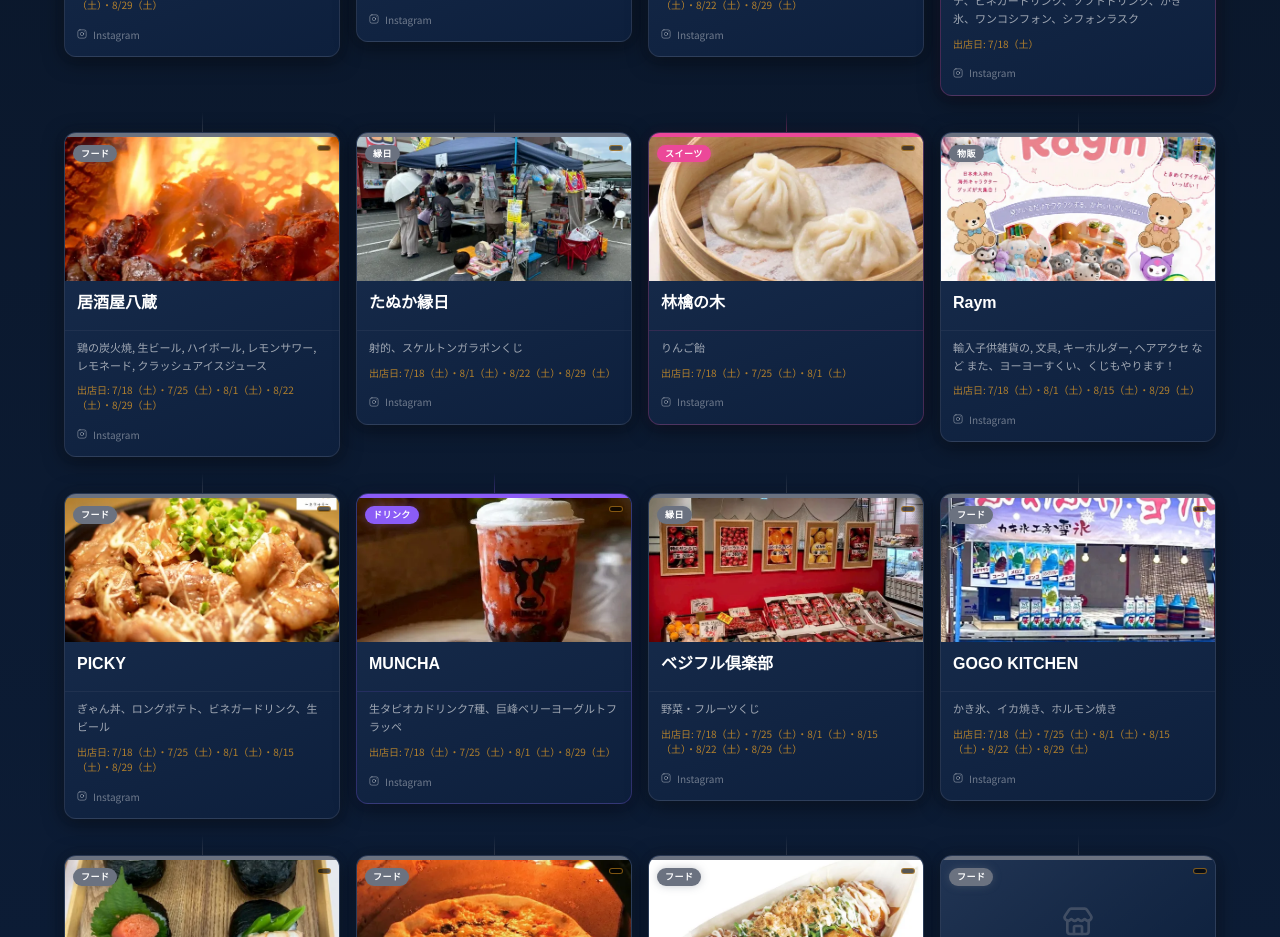
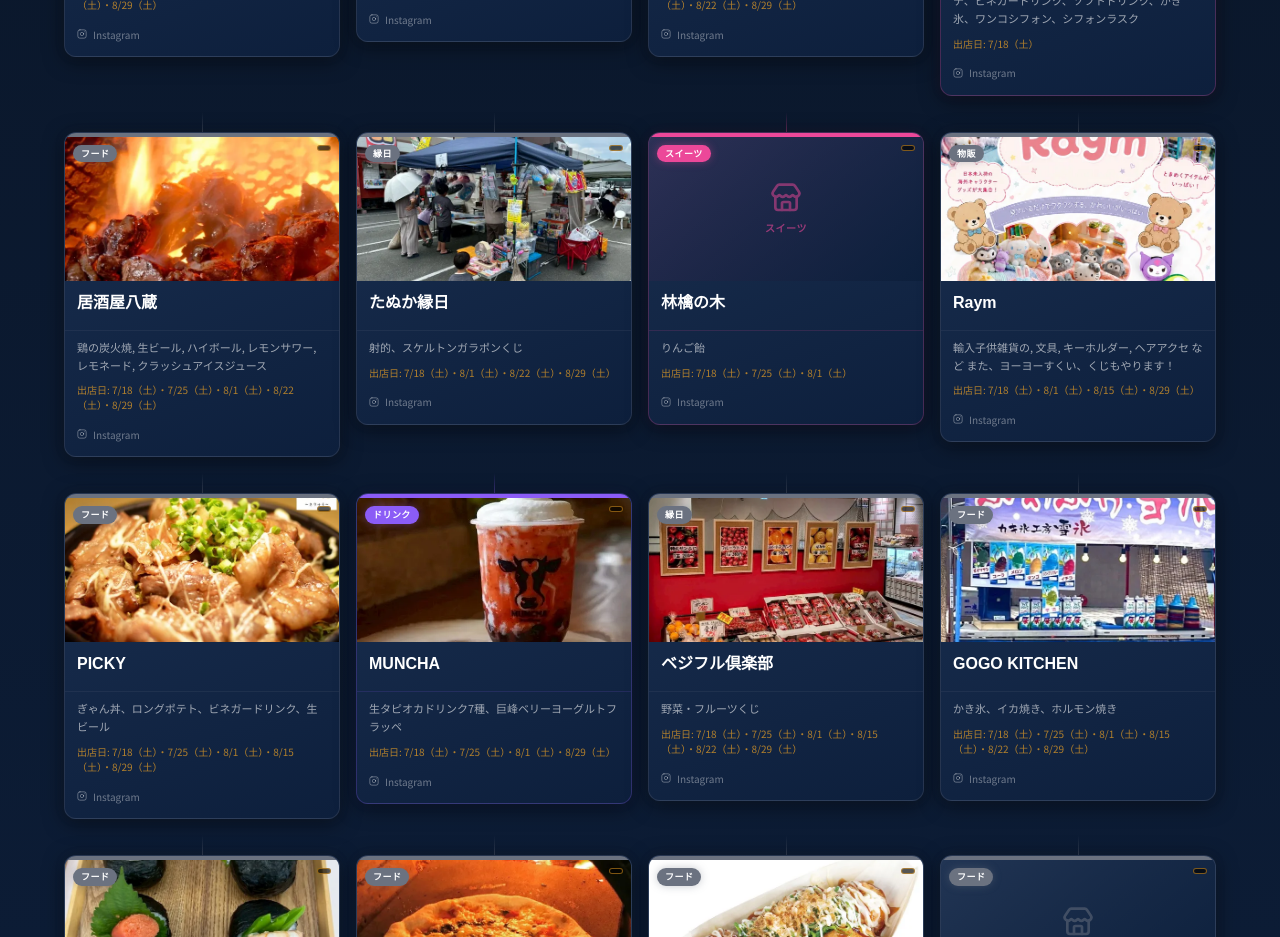
Before and after one commit to peiyangu/yoichiWebSite, a Next.js app: page /stores in a window 1280 px wide. Shown: the part 1960-2897 px from the top of the page. Built offline with nearby package versions, Linux system fonts and the light colour scheme; no server answers; a web font is replaced by a local one.

Commit message:
店舗の画像修正

```diff
--- a/data/stores.ts
+++ b/data/stores.ts
@@ -232,7 +232,7 @@ export const mockStores: Store[] = [
     name: "林檎の木",
     boothNumber: "",
     description: "りんご飴",
-    image: "/store-images/想一.jpg",
+    image: "",
     instagram: "https://www.instagram.com/ringonoki0320",
     days: ["2026-07-18","2026-07-25","2026-08-01"],
     genre: "スイーツ",
@@ -826,7 +826,7 @@ export const mockStores: Store[] = [
     name: "川部のからあげ",
     boothNumber: "",
     description: "老舗精肉店が作る中津唐揚げ",
-    image: "stores/川部のからあげ.jpg",
+    image: "/store-images/川部のからあげ.webp",
     instagram: "https://www.instagram.com/kawabe.no.karaage",
     days: ["2026-07-25","2026-08-15","2026-08-22","2026-08-29"],
     genre: "フード",
```
